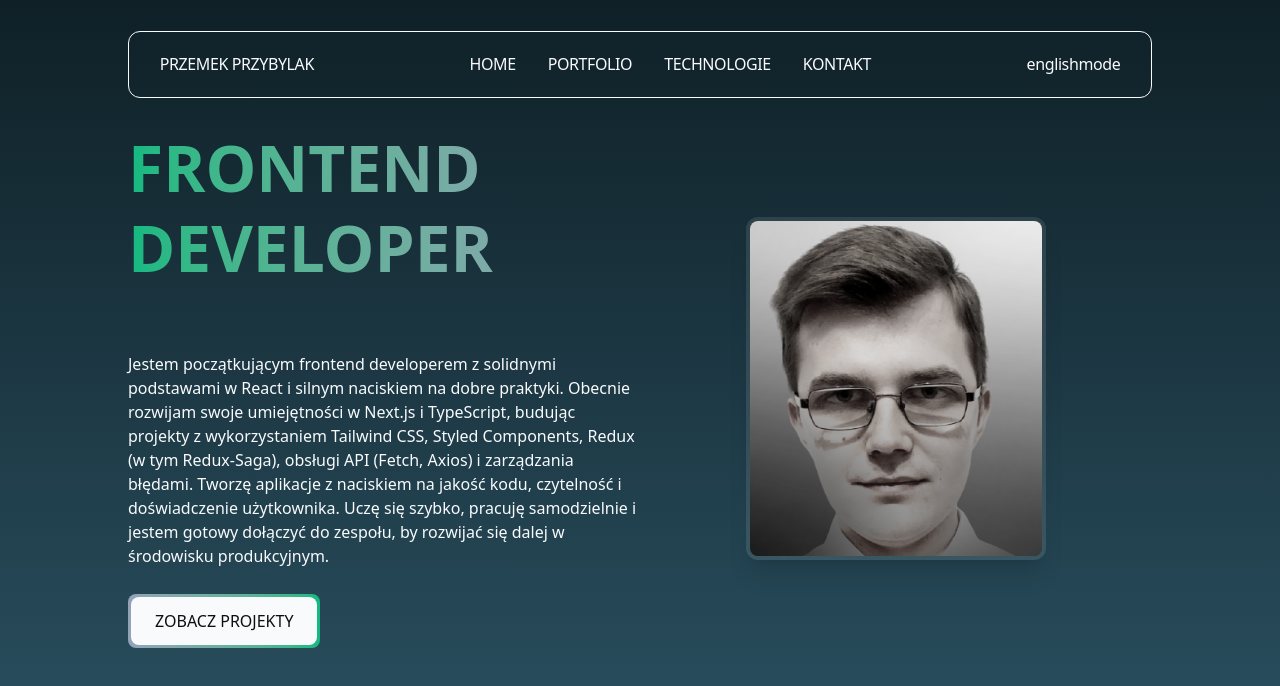
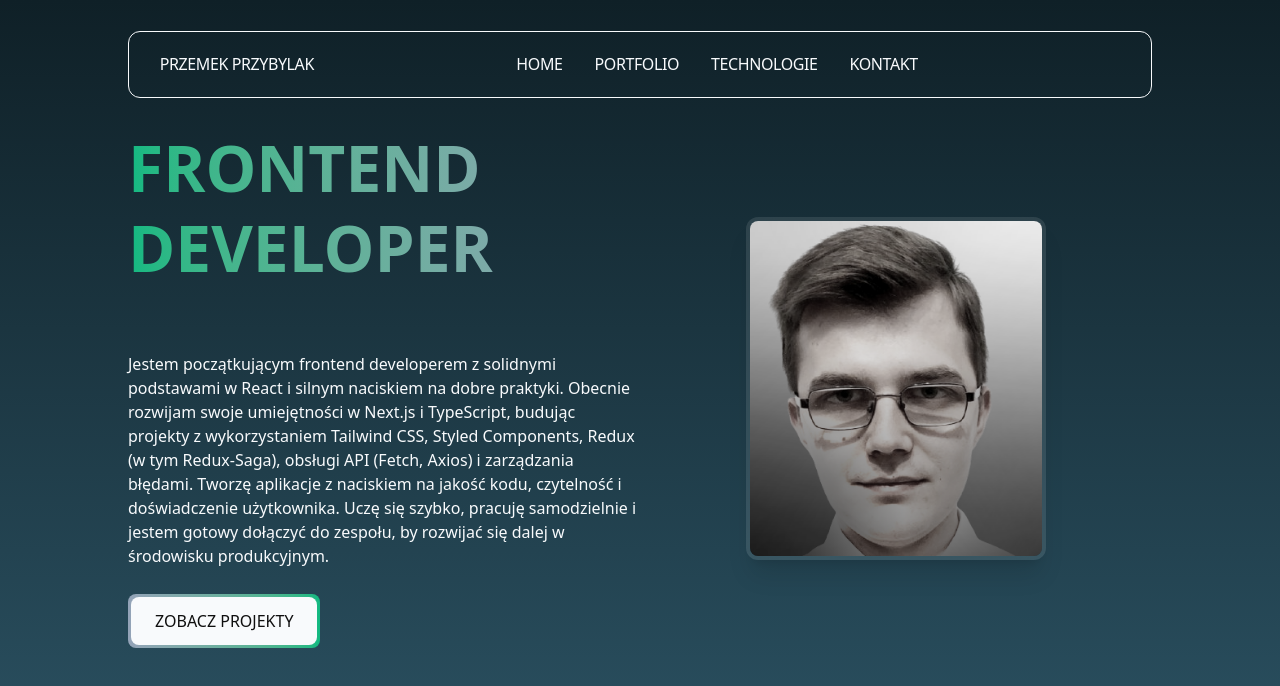
Before and after one commit to Przemek-Przybylak/portfolio-v2, a Next.js app: page / in a window 1280 px wide. Shown: the top 686 px of the page. Built offline with nearby package versions, Linux system fonts and the light colour scheme.

Commit message:
remove useless content

```diff
--- a/components/Navbar/Navbar.tsx
+++ b/components/Navbar/Navbar.tsx
@@ -25,11 +25,7 @@ export default function Navbar() {
           );
         })}
       </nav>
-      <div>
-        {" "}
-        <button>english</button>
-        <button>mode</button>
-      </div>
+      <div> </div>
     </header>
   );
 }
```
